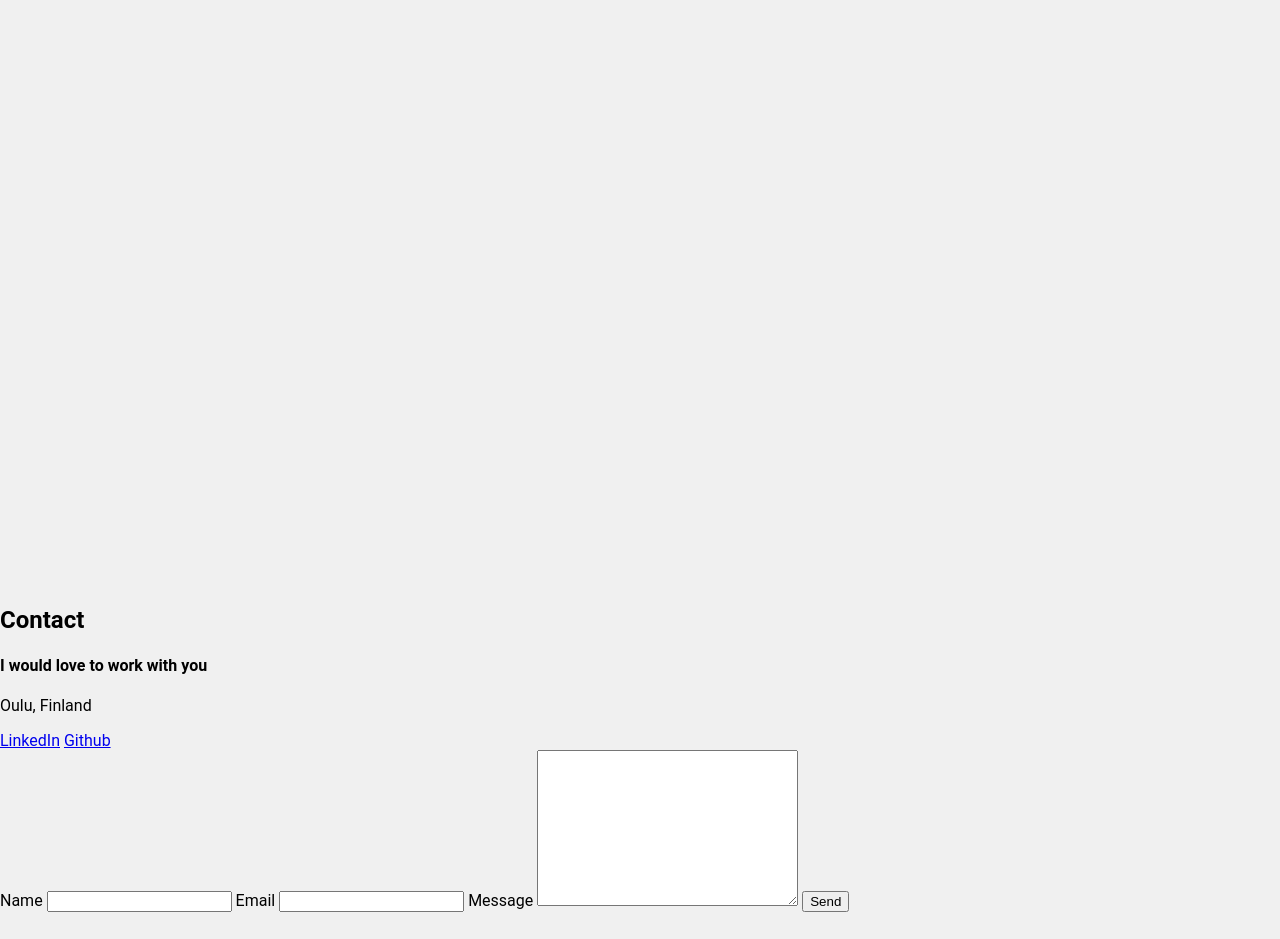
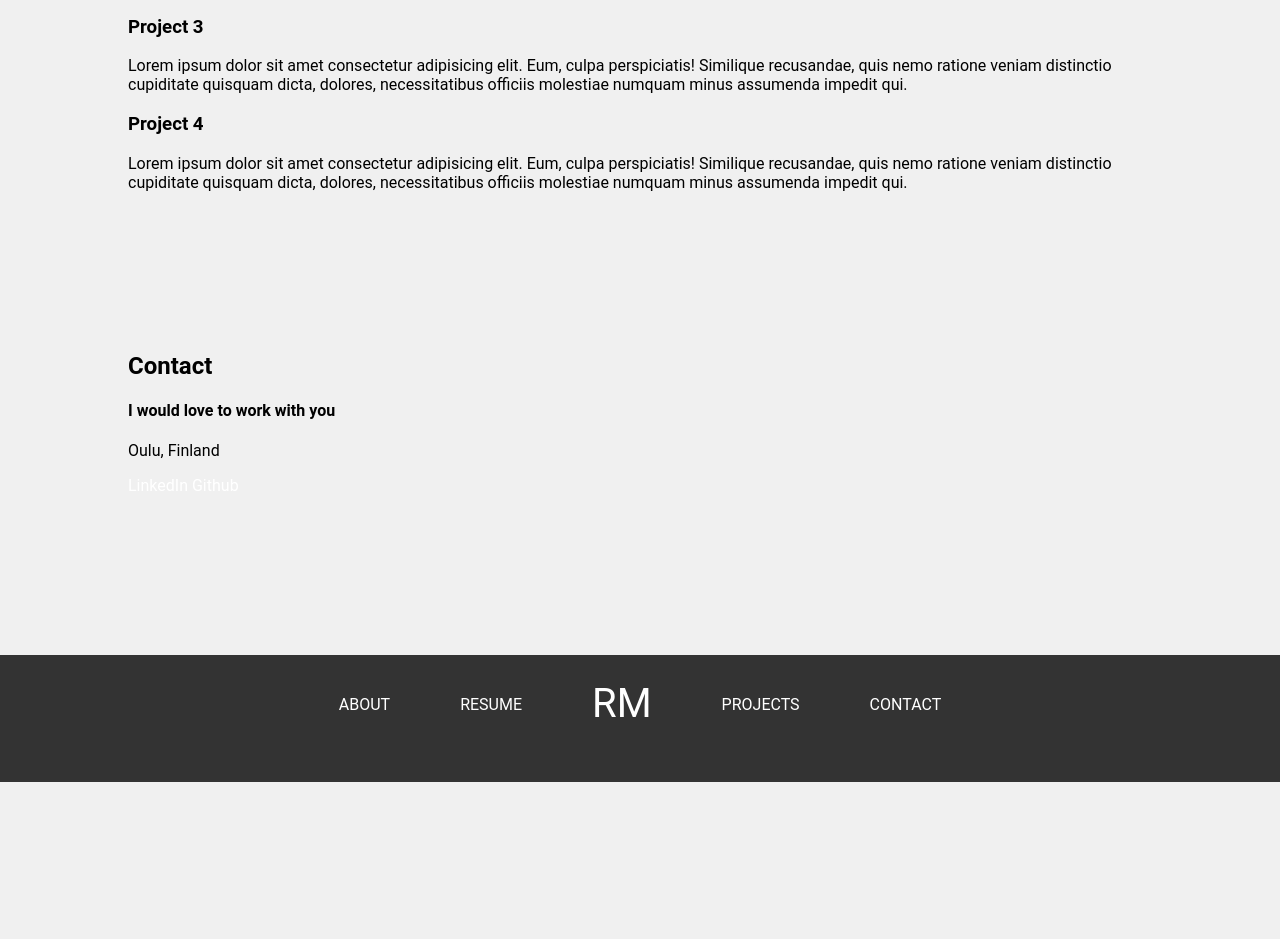
Before and after one commit to rosamyl/rosamyl-portfolio, a plain HTML site: page index.html in a window 1280 px wide. Shown: the part 1193-2132 px from the top of the page. After the commit the page ends 1975 px from the top, so only its background shows below. Drawn offline with Linux system fonts and the light colour scheme; a web font is replaced by a local one.

Commit message:
progress update

```diff
--- a/index.html
+++ b/index.html
@@ -4,11 +4,15 @@
     <meta charset="UTF-8">
     <meta name="viewport" content="width=device-width, initial-scale=1.0">
     <title>Document</title>
+    <link rel="preconnect" href="https://fonts.googleapis.com">
+    <link rel="preconnect" href="https://fonts.gstatic.com" crossorigin>
+    <link href="https://fonts.googleapis.com/css2?family=Caveat:wght@400..700&family=Meow+Script&family=Ms+Madi&display=swap" rel="stylesheet">
     <link rel="stylesheet" href="styles.css">
 </head>
 <body>
-    <header>
+    <header id = "header">
         <h1>Rosa Myllymäki</h1>
+        <p><em>Computer Science and Engineering student</em> </p>
         <nav>
             <ul>
                 <li><a href=#About>About</a></li>
@@ -19,12 +23,12 @@
         </nav>
     </header>
 
-    <section class="About">
+    <section class="About" id="About">
         <h2>About me</h2>
         <p>Lorem ipsum dolor sit amet consectetur adipisicing elit. Eum, culpa perspiciatis! Similique recusandae, quis nemo ratione veniam distinctio cupiditate quisquam dicta, dolores, necessitatibus officiis molestiae numquam minus assumenda impedit qui.</p>
     </section>
 
-    <section class="Resume">
+    <section class="Resume" id="Resume">
         <h2>Skills / Technologies</h2>
         <ul>
             <li>Languages: Lorem ipsum dolor sit amet consectetur adipisicing elit.</li>
@@ -35,21 +39,21 @@
         </ul>
     </section>
 
-    <section class="Projects">
+    <section class="Projects" id="Projects">
         <h2>Projects</h2>
-        <div>
+        <div class = "project-card">
             <h3>Project 1</h3>
             <p>Lorem ipsum dolor sit amet consectetur adipisicing elit. Eum, culpa perspiciatis! Similique recusandae, quis nemo ratione veniam distinctio cupiditate quisquam dicta, dolores, necessitatibus officiis molestiae numquam minus assumenda impedit qui.</p>
         </div>
-        <div>
+        <div class = "project-card">
             <h3>Project 2</h3>
             <p>Lorem ipsum dolor sit amet consectetur adipisicing elit. Eum, culpa perspiciatis! Similique recusandae, quis nemo ratione veniam distinctio cupiditate quisquam dicta, dolores, necessitatibus officiis molestiae numquam minus assumenda impedit qui.</p>
         </div>
-        <div>
+        <div class = "project-card">
             <h3>Project 3</h3>
             <p>Lorem ipsum dolor sit amet consectetur adipisicing elit. Eum, culpa perspiciatis! Similique recusandae, quis nemo ratione veniam distinctio cupiditate quisquam dicta, dolores, necessitatibus officiis molestiae numquam minus assumenda impedit qui.</p>
         </div>
-        <div>
+        <div class = "project-card">
             <h3>Project 4</h3>
             <p>Lorem ipsum dolor sit amet consectetur adipisicing elit. Eum, culpa perspiciatis! Similique recusandae, quis nemo ratione veniam distinctio cupiditate quisquam dicta, dolores, necessitatibus officiis molestiae numquam minus assumenda impedit qui.</p>
         </div>
@@ -65,25 +69,19 @@
                 <a href="https://github.com/rosamyl">Github</a>
             </div>
             <div class = "contact-form">
-            <form action="">
-                <label for="name">Name</label>
-                <input type="text" id="name" name="name">
-                <label for="email">Email</label>
-                <input type="email" id="email" name="email">
-                <label for="message">Message</label>
-                <textarea name="message" id="message" cols="30" rows="10"></textarea>
-                <button type="submit">Send</button>
-            </form>
+
             </div>
         </section>
     <footer>
+        <nav>
             <ul>
-            <li>About</li>
-            <li>Resume</li>
-            <li>RM</li>
-            <li>Projects</li>
-            <li>Contact</li>
+                <li><a href=#About>About</a></li>
+                <li><a href=#Resume>Resume</a></li>
+                <li class="RM"><a href=#header>RM</a></li>
+                <li><a href=#Projects>Projects</a></li>
+                <li><a href=#Contact>Contact</a></li>
             </ul>
+        </nav>
     </footer>
 </body>
 </html>
--- a/styles.css
+++ b/styles.css
@@ -1,54 +1,98 @@
 html {
   scroll-behavior: smooth;
 }
+
 body {
   font-family: 'Roboto', sans-serif;
   background-color: #f0f0f0;
   margin: 0;
   padding: 0;
+  text-align: left;
 }
 
+/* HEADER */
 header {
   background-color: #333;
   color: #fff;
-  padding: 10px 0;
-  text-align: center;
+  display: flex;
+  flex-direction: column;
+  align-items: center;
+  padding: 20px 0;
+
 }
 
-header h1 {
+/* HEADER TEKSTI */
+header h1{
+  font-family: "Ms Madi", 'roboto', sans-serif;
+  font-size: 5rem;
+  margin: 0;
+  padding: 10px 0px;
+}
+/*oma title (cse)*/
+header p {
+  font-size: 1.3rem;
+  margin: 0;
+}
+/* NAVIGATION */
+nav {
+  width: 100%;
+  display: flex;
+  justify-content: center;
+  padding: 15px 0;
+}
+
+nav ul {
+  list-style-type: none;
+  display: flex;
+  gap: 20px;
+  padding: 0;
   margin: 0;
 }
 
-header ul li {
+/* NAVIGATION ITEM */
+nav ul li {
+  padding: 15px 25px;
+  border-radius: 5px;
   text-transform: uppercase;
-  color: #fff;
+}
+a {
   text-decoration: none;
+  color: white;
+}
+a:hover {
+  color: pink;
 }
 
-.About {
+.About, .Projects, .Contact, .Resume {
   display: block;
-  margin: 0 auto;
-  width: 80%;
-  height: 200px;
-}
-
-.Resume {
-  display: inline-flex;
-  margin: 0 auto;
-  width: 80%;
-  height: 200px;
-}
-
-.Projects div{
-
-  display: inline-flex;
-  margin: 0 auto;
+  margin: 20vh 10%;
+  padding: 10;
   width: 80%;
 }
 
-.Contact {
-  display: inline-block;
-  margin:  100vh 0;
-  width: 80%;
-  height: 200px;
+/* FOOTER */
+footer {
+  background-color: #333;
+  color: #fff;
+  text-align: center;
+  padding: 10px 0;
+  bottom: 0;
+
 }
+.RM {
+  font-family: "Ms Madi", 'roboto', sans-serif;
+  font-size: 2.5rem;
+  margin: 0;
+  top: -15px;
+  position: relative;
+
+}
+.contact-form {
+  display: flex;
+  flex-direction: column;
+  gap: 10px;
+  width: 40px;
+  margin: 0 auto;
+  border-radius: 10px;
+
+}
```
Lines whose indentation alone changed are shown as unchanged.
